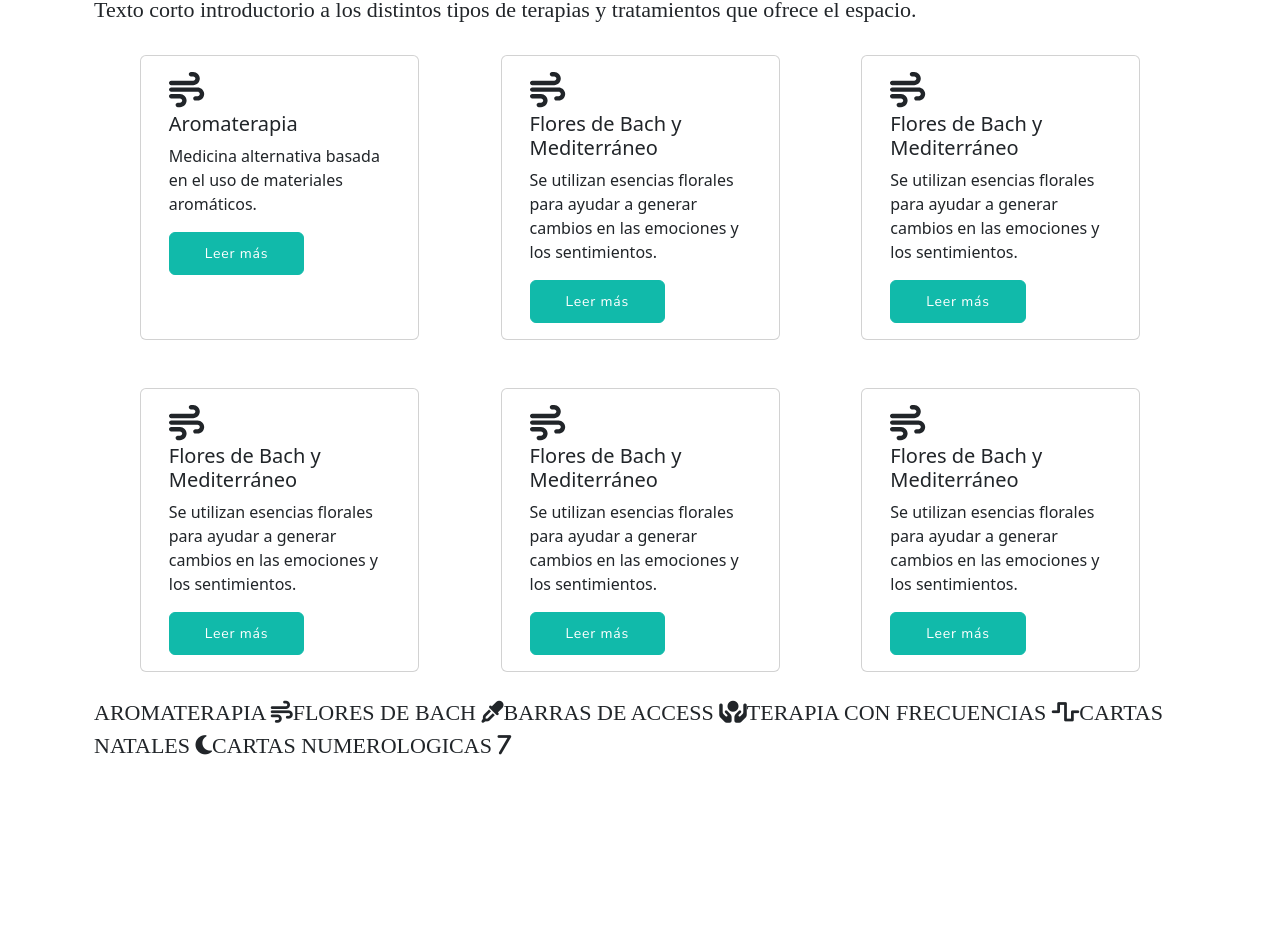
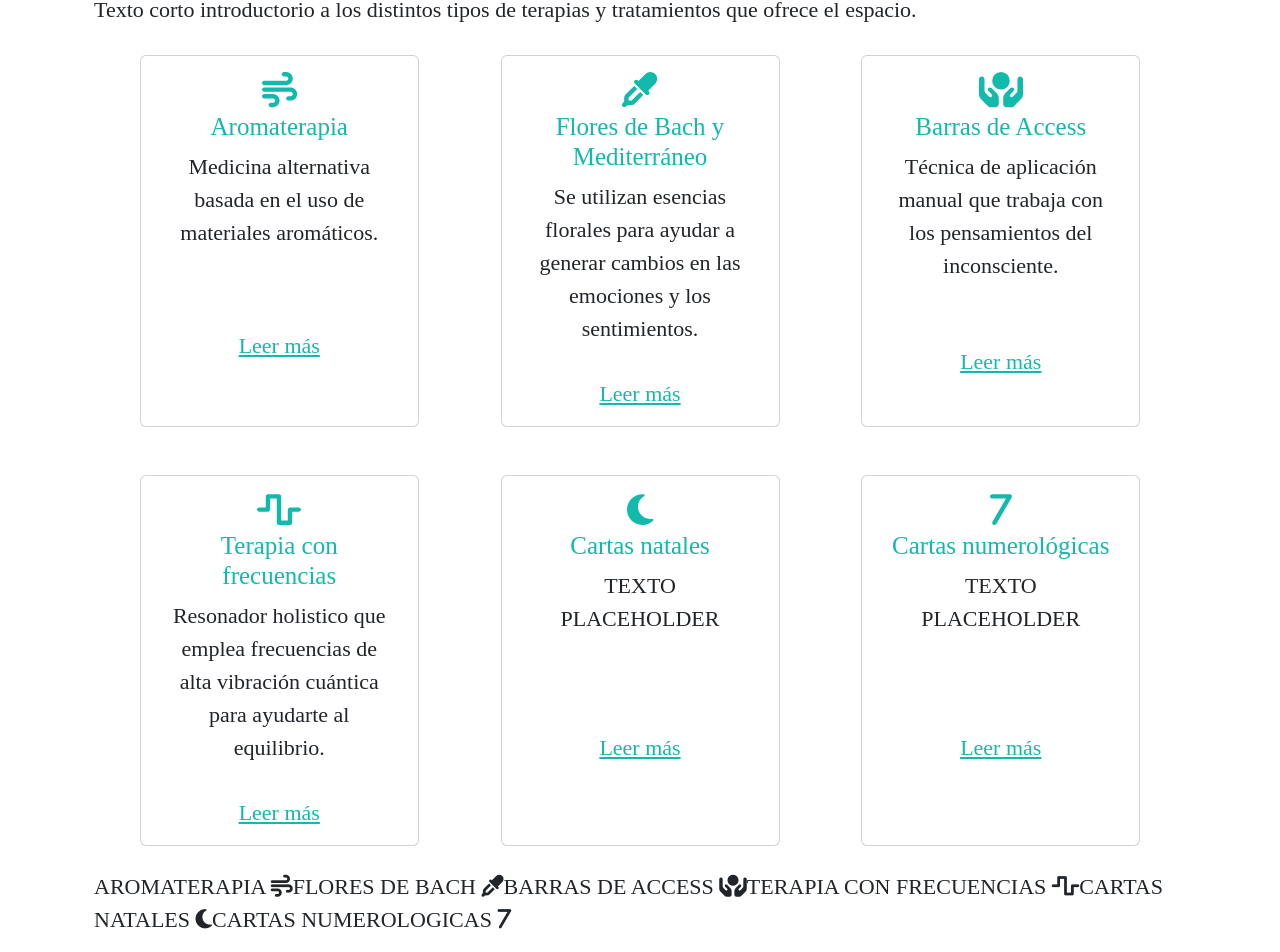
Before and after one commit to aNeptuno/espacio-gissel, a React (Create React App) app: page / in a window 1280 px wide. Shown: the part 1433-2385 px from the top of the page. Before the commit the page ends 2211 px from the top, so only its background shows below. Built offline with nearby package versions, Linux system fonts and the light colour scheme; a web font is replaced by a local one.

Commit message:
tratamientos cards style progress

```diff
--- a/src/Components/Terapias.jsx
+++ b/src/Components/Terapias.jsx
@@ -1,8 +1,12 @@
 
 import Card from 'react-bootstrap/Card';
-import Button from 'react-bootstrap/Button';
 import { FontAwesomeIcon } from '@fortawesome/react-fontawesome';
 import { faWind } from '@fortawesome/free-solid-svg-icons';
+import { faEyeDropper } from '@fortawesome/free-solid-svg-icons';
+import { faHandsHoldingCircle } from '@fortawesome/free-solid-svg-icons';
+import { faWaveSquare } from '@fortawesome/free-solid-svg-icons';
+import { faMoon } from '@fortawesome/free-solid-svg-icons';
+import { fa7 } from '@fortawesome/free-solid-svg-icons';
 
 export const Terapias = () => {
     return (
@@ -11,66 +15,79 @@ export const Terapias = () => {
             <h2 className="text">Texto corto introductorio a los distintos tipos de terapias y tratamientos que ofrece el espacio.</h2>
 
             <div class="row justify-content-evenly cards-container">
-                <Card className="col-lg-3 col-md-5 col-xs-12 m-4">
+                <Card className="card-elem col-lg-3 col-md-5 col-xs-12 m-4 text-center">
                     <Card.Body>
-                        <FontAwesomeIcon icon={faWind} />
-                        <Card.Title>Aromaterapia</Card.Title>
-                        <Card.Text>
+                        <FontAwesomeIcon icon={faWind} className="card-component icon-color" />
+                        <Card.Title className="subtitle card-component">Aromaterapia</Card.Title>
+                        <Card.Text className="text card-component">
                             Medicina alternativa basada en el uso de materiales aromáticos.
                         </Card.Text>
-                        <Button variant="primary">Leer más</Button>
                     </Card.Body>
-                </Card>
-                <Card className="col-lg-3 col-md-5 col-xs-12 m-4">
                     <Card.Body>
-                        <FontAwesomeIcon icon={faWind} />
-                        <Card.Title>Flores de Bach y Mediterráneo</Card.Title>
-                        <Card.Text>
-                            Se utilizan esencias florales para ayudar a generar cambios en las emociones y los sentimientos.
-                        </Card.Text>
-                        <Button variant="primary">Leer más</Button>
-                    </Card.Body>
-                </Card>
-                <Card className="col-lg-3 col-md-5 col-xs-12 m-4">
-                    <Card.Body>
-                        <FontAwesomeIcon icon={faWind} />
-                        <Card.Title>Flores de Bach y Mediterráneo</Card.Title>
-                        <Card.Text>
-                            Se utilizan esencias florales para ayudar a generar cambios en las emociones y los sentimientos.
-                        </Card.Text>
-                        <Button variant="primary">Leer más</Button>
-                    </Card.Body>
-                </Card>
-                <Card className="col-lg-3 col-md-5 col-xs-12 m-4">
-                    <Card.Body>
-                        <FontAwesomeIcon icon={faWind} />
-                        <Card.Title>Flores de Bach y Mediterráneo</Card.Title>
-                        <Card.Text>
-                            Se utilizan esencias florales para ayudar a generar cambios en las emociones y los sentimientos.
-                        </Card.Text>
-                        <Button variant="primary">Leer más</Button>
-                    </Card.Body>
-                </Card><Card className="col-lg-3 col-md-5 col-xs-12 m-4">
-                    <Card.Body>
-                        <FontAwesomeIcon icon={faWind} />
-                        <Card.Title>Flores de Bach y Mediterráneo</Card.Title>
-                        <Card.Text>
-                            Se utilizan esencias florales para ayudar a generar cambios en las emociones y los sentimientos.
-                        </Card.Text>
-                        <Button variant="primary">Leer más</Button>
-                    </Card.Body>
-                </Card><Card className="col-lg-3 col-md-5 col-xs-12 m-4">
-                    <Card.Body>
-                        <FontAwesomeIcon icon={faWind} />
-                        <Card.Title>Flores de Bach y Mediterráneo</Card.Title>
-                        <Card.Text>
-                            Se utilizan esencias florales para ayudar a generar cambios en las emociones y los sentimientos.
-                        </Card.Text>
-                        <Button variant="primary">Leer más</Button>
+                        <Card.Link href="#" className='text card-component'>Leer más</Card.Link>
                     </Card.Body>
                 </Card>
 
-
+                <Card className="card-elem col-lg-3 col-md-5 col-xs-12 m-4 text-center">
+                    <Card.Body>
+                        <FontAwesomeIcon icon={faEyeDropper} className="card-component icon-color" />
+                        <Card.Title className="subtitle card-component">Flores de Bach y Mediterráneo</Card.Title>
+                        <Card.Text className="text card-component">
+                            Se utilizan esencias florales para ayudar a generar cambios en las emociones y los sentimientos.
+                        </Card.Text>
+                    </Card.Body>
+                    <Card.Body>
+                        <Card.Link href="#" className='text card-component'>Leer más</Card.Link>
+                    </Card.Body>
+                </Card>
+                <Card className="card-elem col-lg-3 col-md-5 col-xs-12 m-4 text-center">
+                    <Card.Body>
+                        <FontAwesomeIcon icon={faHandsHoldingCircle} className="card-component icon-color" />
+                        <Card.Title className="subtitle card-component">Barras de Access</Card.Title>
+                        <Card.Text className="text card-component">
+                            Técnica de aplicación manual que trabaja con los pensamientos del inconsciente.
+                        </Card.Text>
+                    </Card.Body>
+                    <Card.Body>
+                        <Card.Link href="#" className='text card-component'>Leer más</Card.Link>
+                    </Card.Body>
+                </Card>
+                <Card className="card-elem col-lg-3 col-md-5 col-xs-12 m-4 text-center">
+                    <Card.Body>
+                        <FontAwesomeIcon icon={faWaveSquare} className="card-component icon-color" />
+                        <Card.Title className="subtitle card-component">Terapia con frecuencias</Card.Title>
+                        <Card.Text className="text card-component">
+                            Resonador holistico que emplea frecuencias de alta vibración cuántica para ayudarte al equilibrio.
+                        </Card.Text>
+                    </Card.Body>
+                    <Card.Body>
+                        <Card.Link href="#" className='text card-component'>Leer más</Card.Link>
+                    </Card.Body>
+                </Card>
+                <Card className="card-elem col-lg-3 col-md-5 col-xs-12 m-4 text-center">
+                    <Card.Body>
+                        <FontAwesomeIcon icon={faMoon} className="card-component icon-color" />
+                        <Card.Title className="subtitle card-component">Cartas natales</Card.Title>
+                        <Card.Text className="text card-component">
+                            TEXTO PLACEHOLDER
+                        </Card.Text>
+                    </Card.Body>
+                    <Card.Body>
+                        <Card.Link href="#" className='text card-component'>Leer más</Card.Link>
+                    </Card.Body>
+                </Card>
+                <Card className="card-elem col-lg-3 col-md-5 col-xs-12 m-4 text-center">
+                    <Card.Body>
+                        <FontAwesomeIcon icon={fa7} className="card-component icon-color" />
+                        <Card.Title className="subtitle card-component">Cartas numerológicas</Card.Title>
+                        <Card.Text className="text card-component">
+                            TEXTO PLACEHOLDER
+                        </Card.Text>
+                    </Card.Body>
+                    <Card.Body>
+                        <Card.Link href="#" className='text card-component'>Leer más</Card.Link>
+                    </Card.Body>
+                </Card>
 
                 <p className="text">
                     AROMATERAPIA <i className="fa-solid fa-wind"></i>
--- a/src/index.css
+++ b/src/index.css
@@ -129,10 +129,19 @@ body {
 	height: 2em;
 }
 
+/* TERAPIAS */
+
 .cards-container .svg-inline--fa {
 	height: 2.2em;
 }
 
+.icon-color{
+  color: #11BAAA;
+}
+
+.card-elem:hover {
+  color: white;
+}
 
 
 
```
